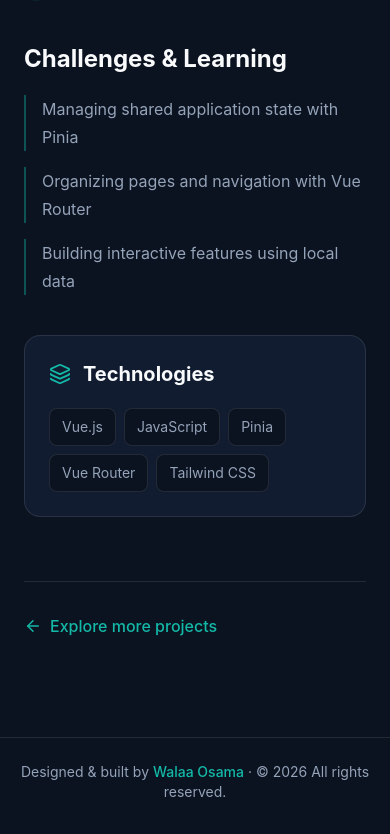
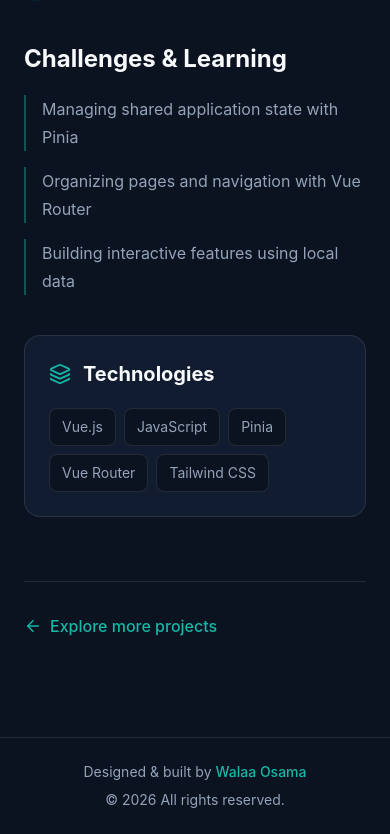
Before and after one commit to walaaosamamoh/my-portfolio, a React (Vite) app: page /projects/insta in a window 390 px wide. Shown: the part 1539-2373 px from the top of the page. Built offline with nearby package versions, Linux system fonts and the light colour scheme.

Commit message:
fix: adjust Footer component styling and separate copyright information into a new paragraph fix: update Experience component timeline marker size for better responsiveness

```diff
--- a/src/components/layout/Footer.tsx
+++ b/src/components/layout/Footer.tsx
@@ -1,10 +1,12 @@
 export default function Footer() {
   return (
     <footer className="border-t border-white/10 py-6 text-center">
+      <p className="text-sm text-text-secondary mb-2">
+        Designed & built by{" "}
+        <span className="font-medium text-primary">Walaa Osama</span>
+      </p>
       <p className="text-sm text-text-secondary">
-        Designed & built by{" "}
-        <span className="font-medium text-primary">Walaa Osama</span> · ©{" "}
-        {new Date().getFullYear()} All rights reserved.
+        © {new Date().getFullYear()} All rights reserved.
       </p>
     </footer>
   );
--- a/src/components/sections/Experience.tsx
+++ b/src/components/sections/Experience.tsx
@@ -41,7 +41,7 @@ export default function Experience() {
                 className="relative pl-8 sm:pl-12"
               >
                 {/* Timeline marker */}
-                <div className="absolute left-0 top-1.5 flex size-3.75 items-center justify-center rounded-full border-2 border-primary bg-background sm:size-[19px]">
+                <div className="absolute left-0 top-1.5 flex size-3.75 items-center justify-center rounded-full border-2 border-primary bg-background sm:size-4.75">
                   <div className="size-1.5 rounded-full bg-primary" />
                 </div>
 
```
